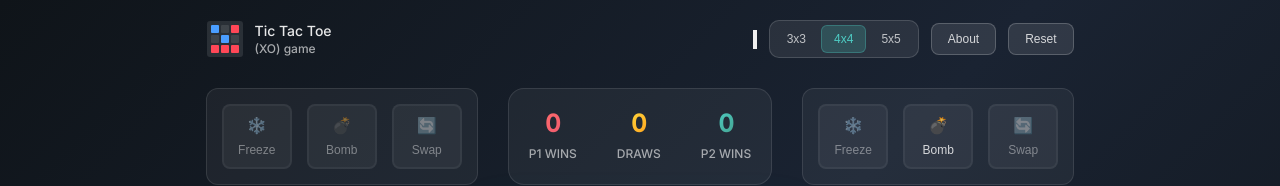
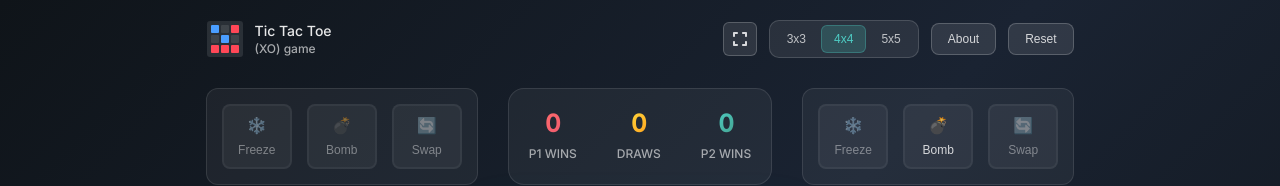
Before and after one commit to mahmoudalnkeeb/tic-tac-toe-multiplayer, a Next.js app: page / in a window 1280 px wide. Shown: the top 186 px of the page. Built offline with nearby package versions, Linux system fonts and the light colour scheme.

Commit message:
style(FullscreenToggleButton): add styles and hover/focus/hold states

```diff
--- a/src/components/Header/HeaderButtons/FullscreenToggleButton/FullscreenToggleButton.module.scss
+++ b/src/components/Header/HeaderButtons/FullscreenToggleButton/FullscreenToggleButton.module.scss
@@ -0,0 +1,36 @@
+.fullscreenBtn {
+  -webkit-tap-highlight-color: transparent;
+  outline: none;
+  background: rgba(255, 255, 255, .1);
+  border: 1px solid rgba(255, 255, 255, .2);
+  color: rgba(255, 255, 255, .8);
+  padding: 8px 8px;
+  border-radius: 6px;
+  display: flex;
+  align-items: center;
+  justify-content: center;
+  font-size: .75rem;
+  cursor: pointer;
+  transition: background .2s ease, border-color .2s ease;
+
+  &:hover {
+    background: rgba(255, 255, 255, .15);
+    border-color: rgba(255, 255, 255, .3);
+  }
+
+  &:focus-visible {
+    background: rgba(255, 255, 255, .15);
+    border-color: #fff;
+  }
+
+  &:active {
+    background: rgba(255, 255, 255, .2);
+    border-color: rgba(255, 255, 255, .3);
+  }
+}
+
+.fullscreenBtn>svg {
+  width: 16px;
+  height: 16px;
+  fill: #d8d9dc;
+}
```
